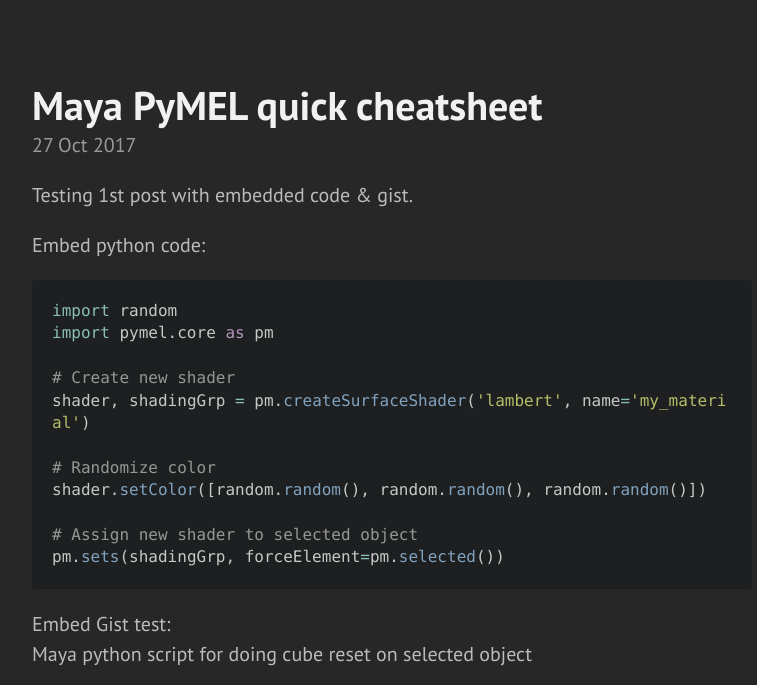
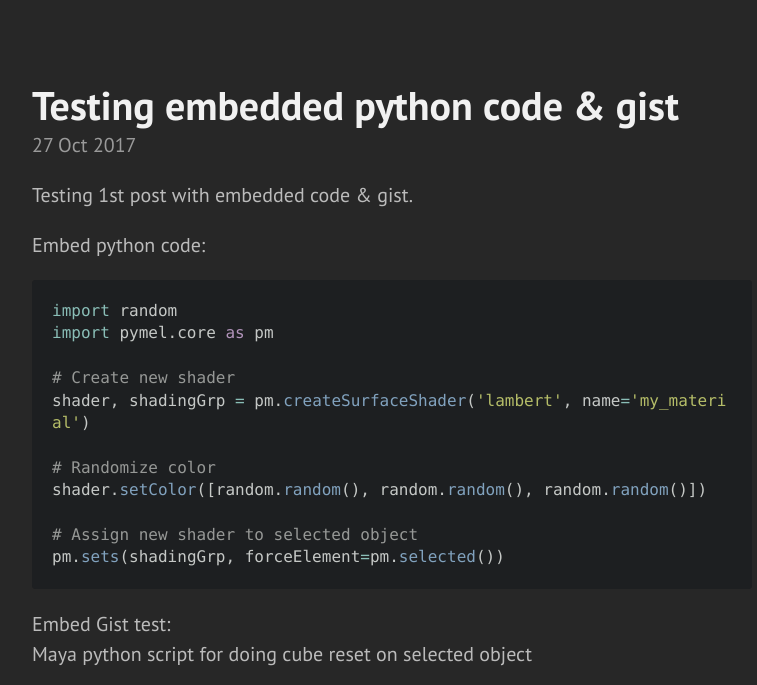
Before and after one commit to sartikadelly/sartikadelly.github.io, a Jekyll site: the page built from _posts/2017-10-27-testing-embed-code.md, in a window 1280 px wide and 1291 px high, cut to the strip 0-685 px from the top of the window. Shown: the whole strip, without its empty margins (428-1185 px from the left). Built offline with Jekyll 4.4.1, drawn with Linux system fonts in a browser that asks for light colours.

Commit message:
Update and rename 2017-10-27-maya-pymel-cheatsheet.md to 2017-10-27-testing-embed-code.md
change title & file name

```diff
--- a/_posts/2017-10-27-maya-pymel-cheatsheet.md
+++ b/_posts/2017-10-27-testing-embed-code.md
@@ -1,6 +1,6 @@
 ---
 layout: post
-title: Maya PyMEL quick cheatsheet
+title: Testing embedded python code & gist
 ---
 
 Testing 1st post with embedded code & gist.
```
